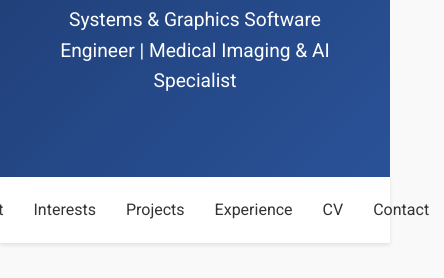
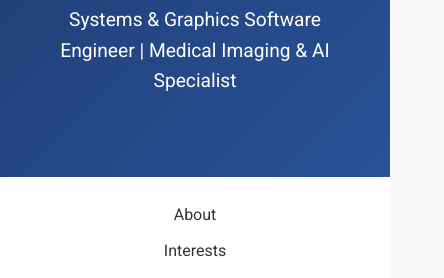
Before and after one commit to amirnn/amirnn.github.io, a plain HTML site: page index.html in a window 390 px wide. Shown: the part 162-440 px from the top of the page, 444 px wide, since content can reach past the window. Drawn offline with Linux system fonts and the light colour scheme.

Commit message:
fix the navbar

```diff
--- a/src/styles.css
+++ b/src/styles.css
@@ -52,6 +52,8 @@ nav .container {
 nav ul {
     list-style: none;
     display: flex;
+    flex-wrap: wrap;
+    justify-content: center;
 }
 
 nav ul li {
@@ -68,6 +70,18 @@ nav ul li a {
 
 nav ul li a:hover {
     color: #2a5298;
+}
+
+/* Mobile navigation styling */
+@media (max-width: 600px) {
+    nav ul {
+        flex-direction: column;
+        align-items: center;
+    }
+
+    nav ul li {
+        margin: 5px 0;
+    }
 }
 
 /* Main content styling */
```
